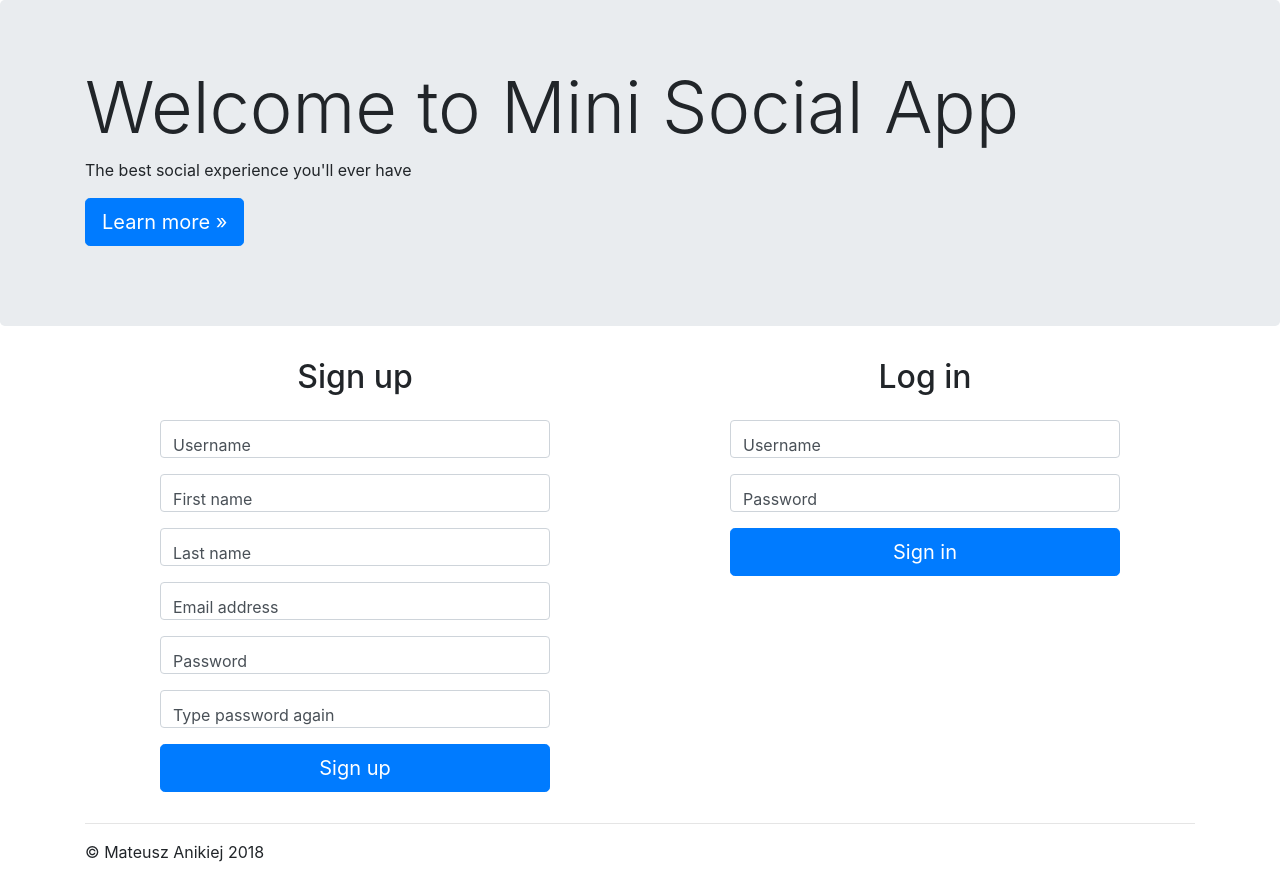
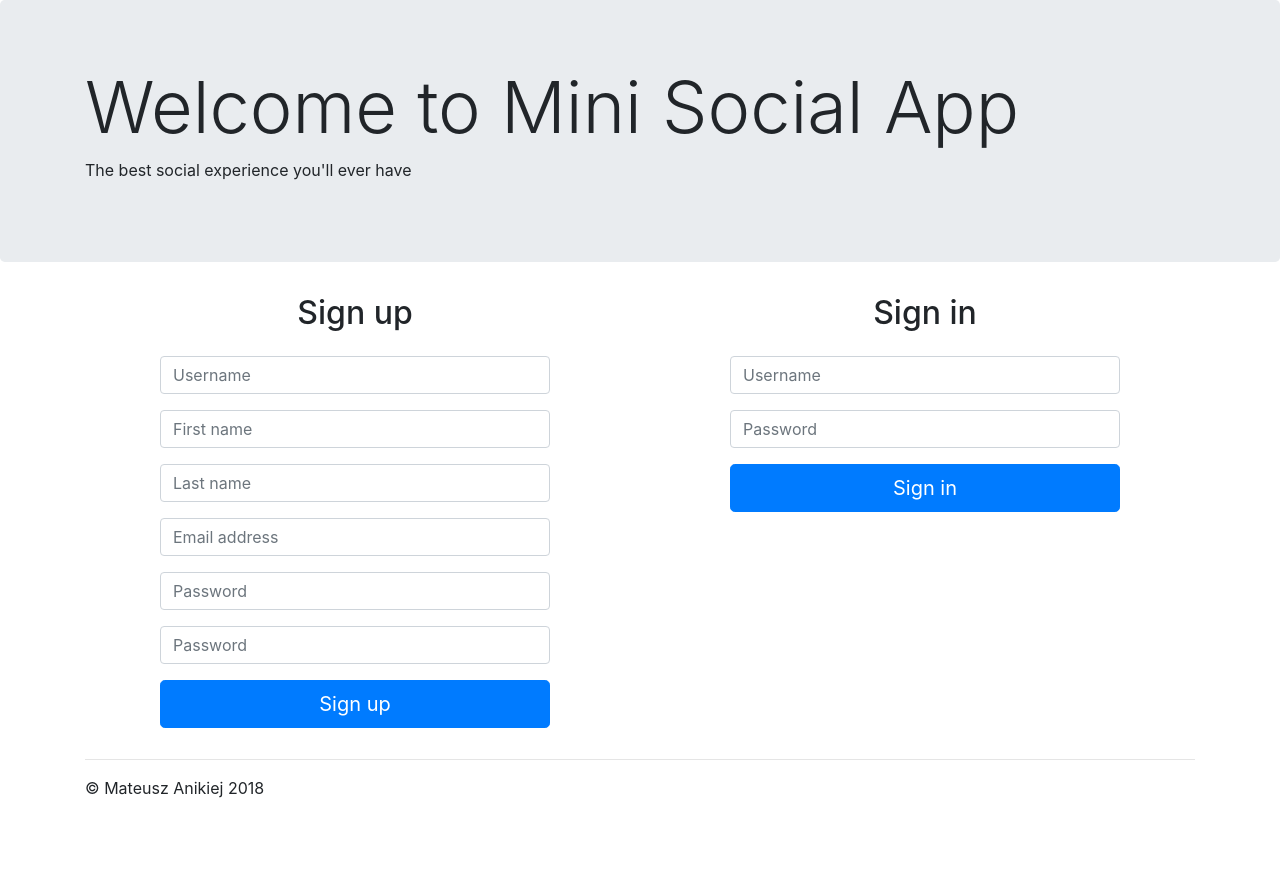
Before and after one commit to AnakinM/mini-social-app, a Django app: page / in a window 1280 px wide. After the commit the page ends 798 px from the top, so only its background shows below. Run offline with Django 3.2, Linux system fonts and the light colour scheme; some libraries are stand-ins or nearby versions.

Commit message:
forms visual bugfixes

```diff
--- a/minisocialapp/welcomeview/static/welcomeview/styles.css
+++ b/minisocialapp/welcomeview/static/welcomeview/styles.css
@@ -9,82 +9,3 @@
   padding: 15px;
   margin: auto;
 }
-
-.form-label-group {
-    position: relative;
-    margin-bottom: 1rem;
-  }
-
-  .form-label-group > input,
-  .form-label-group > label {
-    padding: var(--input-padding-y) var(--input-padding-x);
-  }
-
-  .form-label-group > label {
-    position: absolute;
-    top: 0;
-    left: 0;
-    display: block;
-    width: 100%;
-    margin-bottom: 0; /* Override default `<label>` margin */
-    line-height: 1.5;
-    color: #495057;
-    cursor: text; /* Match the input under the label */
-    border: 1px solid transparent;
-    border-radius: .25rem;
-    transition: all .1s ease-in-out;
-  }
-
-  .form-label-group input::-webkit-input-placeholder {
-    color: transparent;
-  }
-
-  .form-label-group input:-ms-input-placeholder {
-    color: transparent;
-  }
-
-  .form-label-group input::-ms-input-placeholder {
-    color: transparent;
-  }
-
-  .form-label-group input::-moz-placeholder {
-    color: transparent;
-  }
-
-  .form-label-group input::placeholder {
-    color: transparent;
-  }
-
-  .form-label-group input:not(:placeholder-shown) {
-    padding-top: calc(var(--input-padding-y) + var(--input-padding-y) * (2 / 3));
-    padding-bottom: calc(var(--input-padding-y) / 3);
-  }
-
-  .form-label-group input:not(:placeholder-shown) ~ label {
-    padding-top: calc(var(--input-padding-y) / 3);
-    padding-bottom: calc(var(--input-padding-y) / 3);
-    font-size: 12px;
-    color: #777;
-  }
-
-  /* Fallback for Edge
-  -------------------------------------------------- */
-  @supports (-ms-ime-align: auto) {
-    .form-label-group > label {
-      display: none;
-    }
-    .form-label-group input::-ms-input-placeholder {
-      color: #777;
-    }
-  }
-
-  /* Fallback for IE
-  -------------------------------------------------- */
-  @media all and (-ms-high-contrast: none), (-ms-high-contrast: active) {
-    .form-label-group > label {
-      display: none;
-    }
-    .form-label-group input:-ms-input-placeholder {
-      color: #777;
-    }
-  }
--- a/minisocialapp/welcomeview/templates/welcomeview/index.html
+++ b/minisocialapp/welcomeview/templates/welcomeview/index.html
@@ -21,7 +21,7 @@
                 <div class="container">
                     <h1 class="display-3">Welcome to Mini Social App</h1>
                     <p>The best social experience you'll ever have</p>
-                    <p><a class="btn btn-primary btn-lg" href="#" role="button">Learn more &raquo;</a></p>
+                    <!--<p><a class="btn btn-primary btn-lg" href="#" role="button">Learn more &raquo;</a></p>-->
                 </div>
             </div>
 
@@ -35,47 +35,44 @@
                         <h2>Sign up</h2>
                         <form class="form-signin text-left" method="POST" action="welcome/signup/">
                             {% csrf_token %}
-                            <div class="form-label-group">
-                                <input type="text" id="inputUsername" class="form-control" name="username" maxlength="150" placeholder="Username">
-                                <label for="inputUsername">Username</label>
+                            <div class="form-group">
+                                <input type="text" class="form-control" name="username" maxlength="150" placeholder="Username">
                             </div>
-                            <div class="form-label-group">
-                                <input type="text" id="inputFirstName" class="form-control" name="first_name" maxlength="30" placeholder="First name">
-                                <label for="inputFirstName">First name</label>
+                            <div class="form-group">
+                                <input type="text" class="form-control" name="first_name" maxlength="30" placeholder="First name">
                             </div>
-                            <div class="form-label-group">
-                                <input type="text" id="inputLastName" class="form-control" name="last_name" maxlength="30" placeholder="Last name">
-                                <label for="inputLastName">Last name</label>
+                            <div class="form-group">
+                                <input type="text" class="form-control" name="last_name" maxlength="30" placeholder="Last name">
                             </div>
-                            <div class="form-label-group">
-                                <input type="email" id="inputEmail" class="form-control" name="email" maxlength="254" placeholder="Email address">
-                                <label for="inputEmail">Email address</label>
+                            <div class="form-group">
+                                <input type="email" class="form-control" name="email" maxlength="254" placeholder="Email address">
                             </div>
-                            <div class="form-label-group">
-                                <input type="password" id="inputPassword" class="form-control" name="password1" placeholder="Password">
-                                <label for="inputPassword">Password</label>
+                            <div class="form-group">
+                                <input type="password" class="form-control" name="password1" placeholder="Password">
                             </div>
-                            <div class="form-label-group">
-                                <input type="password" id="inputPassword" class="form-control" name="password2" placeholder="Password">
-                                <label for="inputPassword">Type password again</label>
+                            <div class="form-group">
+                                <input type="password" class="form-control" name="password2" placeholder="Password">
                             </div>
                                 <button class="btn btn-lg btn-primary btn-block" type="submit">Sign up</button>
+                                {% for field in form %}
+                                    {% for error in field.errors %}
+                                    <p style="color:red">{{ field.label_tag}} {{ error }}</p>
+                                    {% endfor %}
+                                {% endfor %}
                         </form>
                     </div>
 
                     <div class="col-md-6">
 
                         <!-- Sign in form -->
-                        <h2>Log in</h2>
+                        <h2>Sign in</h2>
                         <form class="form-signin text-left" method="POST" action="welcome/login/">
                             {% csrf_token %}
-                            <div class="form-label-group">
-                                <input type="text" id="inputUsername" class="form-control" placeholder="Username" name="username" maxlength="150">
-                                <label for="inputUsername">Username</label>
+                            <div class="form-group">
+                                <input type="text" class="form-control" placeholder="Username" name="username" maxlength="150">
                             </div>
-                            <div class="form-label-group">
-                                <input type="password" id="inputPassword" class="form-control" placeholder="Password" name="password">
-                                <label for="inputPassword">Password</label>
+                            <div class="form-group">
+                                <input type="password" class="form-control" placeholder="Password" name="password">
                             </div>
                                 <button class="btn btn-lg btn-primary btn-block" type="submit">Sign in</button>
                         </form>
```
